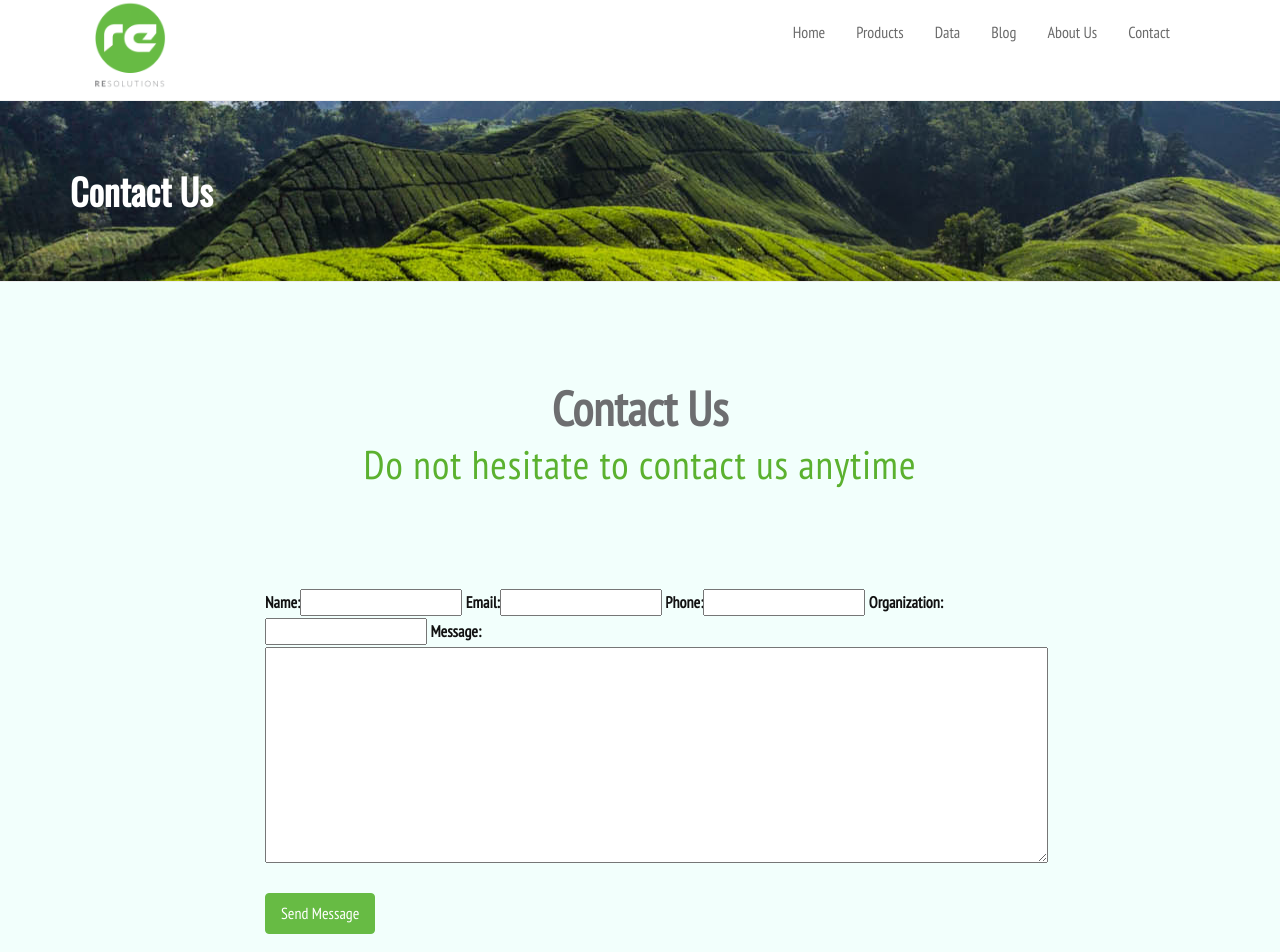
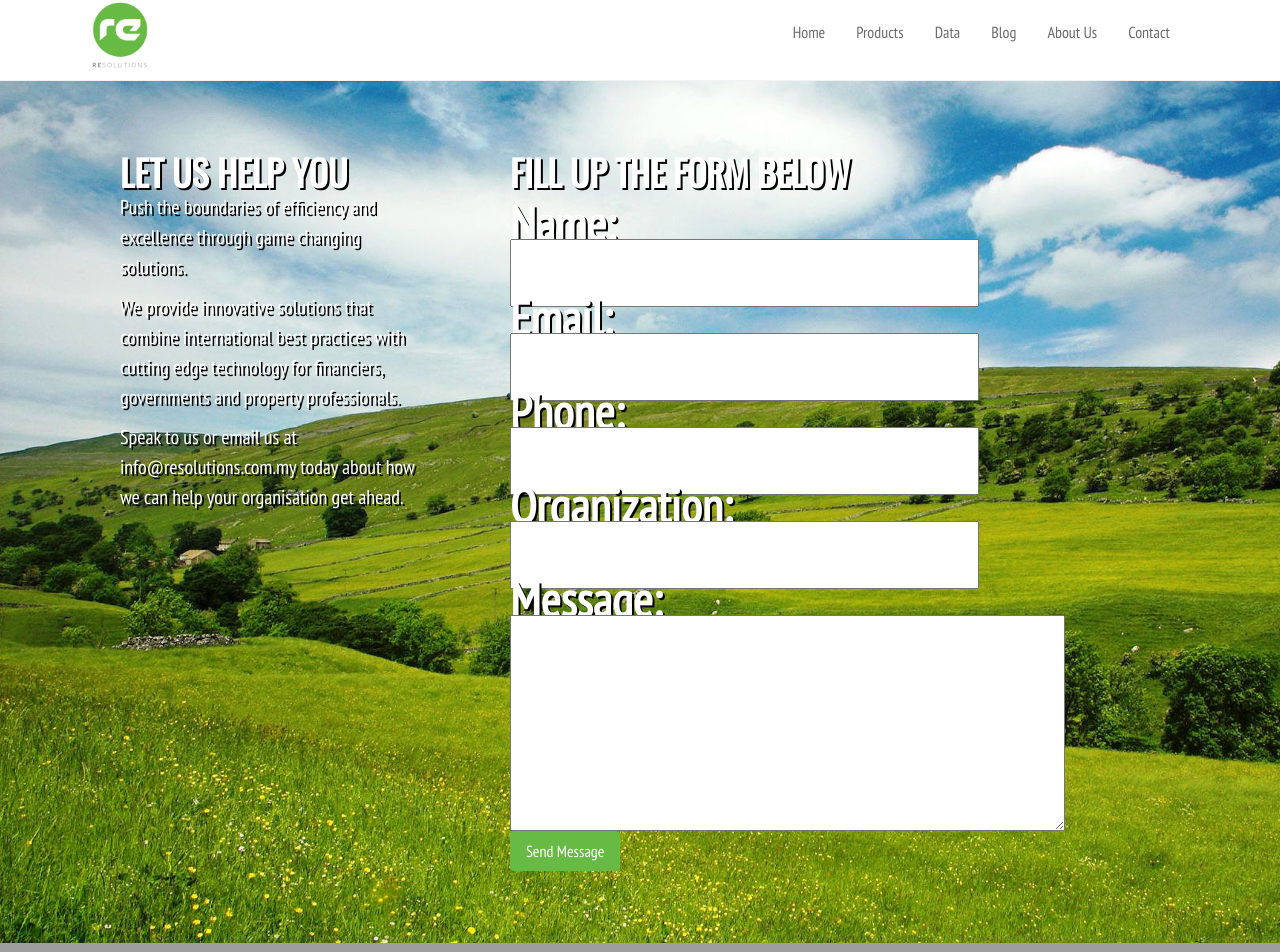
Before and after one commit to Adelalmaleh1/resolutions, a Django app: page /contact/ in a window 1280 px wide. Shown: the top 952 px of the page. Run offline with Django 3.2, Linux system fonts and the light colour scheme; some libraries are stand-ins or nearby versions; grey boxes are pictures that could not be loaded.

Commit message:
Changed styling for about and contact pages.

```diff
--- a/re_website/static/css/style.css
+++ b/re_website/static/css/style.css
@@ -9,7 +9,7 @@ body {
 	font-family: 'PT Sans Narrow', Arial, sans-serif;
 	font-size: 16px;
     color: #111;
-    background-color: #f2fffc;
+    /* background-color: #f2fffc; */
     line-height: 21px;
 /*	font-weight: 300;*/
     -webkit-font-smoothing: antialiased !important;
@@ -114,7 +114,7 @@ h1, h2, h3, h4, h5, h6 {
 /* Start Section Title */
 
 .section-title {
-    margin-bottom: 80px;
+    margin-bottom: 30px;
 }
 .section-title h2{
     color: #6d6e70;
@@ -157,8 +157,28 @@ h1, h2, h3, h4, h5, h6 {
 
 .page-header {
     background: url(../images/page-header.jpg) no-repeat;
-    padding: 70px 0;
-    margin-top: 0px;
+    padding-top: 101px;
+    padding-bottom: 101px;
+    background-size: cover;
+    margin-bottom: -30px;
+    margin-top: -30px;
+    background-attachment: fixed;
+    background-size: cover;
+}
+
+.contact_help{
+  color: #ffffff;
+  text-align:left;
+  font-size: 40px;
+  margin-left: 50px;
+}
+.contact_help h1 {
+    color: #6d6e70;
+}
+
+.contact_help p {
+    color: #fff;
+    font-size: 20px;
 }
 .blog-header {
     background: url(../images/blog-header.jpg) no-repeat;
@@ -608,6 +628,7 @@ img.navbar-brand {
     padding-top: 0px;
     background-size: cover;
     background-position: center;
+    background: #fff;
 }
 
 #about-section-2 {
@@ -1038,8 +1059,7 @@ iframe {
 
 .portfolio-section-1 {
     padding-top: 80px;
-    padding-bottom: 120px;
-    background: #f2fffc;
+    padding-bottom: 80px;
 }
 
 .portfolio-section-2 {
@@ -1487,7 +1507,7 @@ h3.pricing-title {
 
 #client-section {
     padding-top: 80px;
-    padding-bottom: 80px;
+    padding-bottom: 0px;
 }
 
 .client-box ul {
@@ -1530,7 +1550,7 @@ h3.pricing-title {
 .footer-bs {
     background-color: #1d1d1d;
     padding: 0px 40px;
-    margin-top: 30px;
+    margin-top: 0px;
     color: rgba(255,255,255,1.00);
 }
 
--- a/re_website/templates/contact.html
+++ b/re_website/templates/contact.html
@@ -2,19 +2,62 @@
 {% load static %}
 {% load bootstrap_tags static %}
 {% block content %}
+<section class="page-header">
+    <div class="container">
+        <div class="row">
+            <div class="white col-md-4">
+                <div class="contact_help">
+                    <h1>LET US HELP YOU</h1>
+                    <p>
+                        Push the boundaries of efficiency and excellence through game changing solutions.
+                    </p>
+                    <p>
+                        We provide innovative solutions that combine international best practices with cutting edge technology for financiers, governments and property professionals.
+                    </p>
+                    <p>
+                        Speak to us or email us at <a href="mailto:info@resolutions.com.my" style="color: #fff">info@resolutions.com.my</a> today about how we can help your organisation get ahead.
+                    </p>
+                </div>
+            </div>
+            <div class="white col-md-6 contact_help">
+                <h1>FILL UP THE FORM BELOW</h1><br>
+                {% csrf_token %}
+                {{ form|as_bootstrap_inline }}
+            <div id="success" class="form-actions">
+                <button type="submit" class="save btn btn-primary">Send Message</button>
+            </div>
 
-    <div class="page-header">
-        <div class="overlay">
-            <div class="container">
-                <div class="row">
-                    <div class="col-md-12">
-                        <h1>Contact Us</h1>
+        </div>
+    </div>
+</section>
+    {% comment %} <section id="page-header">
+        <div class="row">
+            <div class="white">
+                <div class="col-md-4">
+                    <div class="contact contact_help">
+                        <h1>LET US HELP YOU</h1>
+                            <p>
+                                Push the boundaries of efficiency and excellence through game changing solutions.
+                            </p>
+                            <p>
+                                We provide innovative solutions that combine international best practices with cutting edge technology for financiers, governments and property professionals.
+                            </p>
+                            <p>
+                                Speak to us or email us at <a href="mailto:info@resolutions.com.my" style="color: #fff">info@resolutions.com.my</a> today about how we can help your organisation get ahead.
+                            </p>
+                    </div>
+                </div>
+                <div class="col-md-6 modal-body" data-wow-duration="2s" data-wow-delay="600ms">
+                        {% csrf_token %}
+                        {{ form|as_bootstrap_inline }}
+                    <div id="success" class="form-actions">
+                        <button type="submit" class="save btn btn-primary">Send Message</button>
                     </div>
                 </div>
             </div>
         </div>
-    </div>
-    <section id="contact" class="contact">
+    </section> {% endcomment %}
+    {% comment %} <section id="contact" class="contact">
         <div class="container">
             <div class="row">
                 <div class="col-lg-12">
@@ -40,7 +83,7 @@
                 </div>
             </div>
         </div>
-    </section>
+    </section> {% endcomment %}
     <div class="google-map">
             <div class='container-fluid'>
                 <div class="row map-container">
--- a/re_website/templates/layout.html
+++ b/re_website/templates/layout.html
@@ -30,7 +30,7 @@
                 </button>
                 <!-- End Toggle Nav Link For Mobiles -->
 
-                <a href="{% url 'home' %}"><img src="{% static 'images/re_logo.png' %}" style="width:120px;height:100px;" class="navbar-brand" alt="images"></a>
+                <a href="{% url 'home' %}"><img src="{% static 'images/re_logo.png' %}" style="width:100px;height:80px;" class="navbar-brand" alt="images"></a>
             </div>
             <div class="navbar-collapse collapse">
 
```
Also changed, not shown: re_website/templates/home.html (+26 -56 lines), re_website/templates/valuer.html (+5 -5 lines), re_website/static/images/clients/Knight-Frank1.jpg (added), re_website/static/images/clients/Knight-Frank1.png (deleted), re_website/static/images/clients/NTL1.jpg (added), re_website/static/images/clients/NTL1.png (deleted), re_website/static/images/clients/ipp.jpg (added), re_website/static/images/clients/ipp.png (deleted), re_website/static/images/clients/logo-rh1.jpg (added), re_website/static/images/clients/logo-rh1.png (deleted), re_website/static/images/clients/mac.jpg (added), re_website/static/images/clients/mac.png (deleted), re_website/static/images/page-header.jpg.
